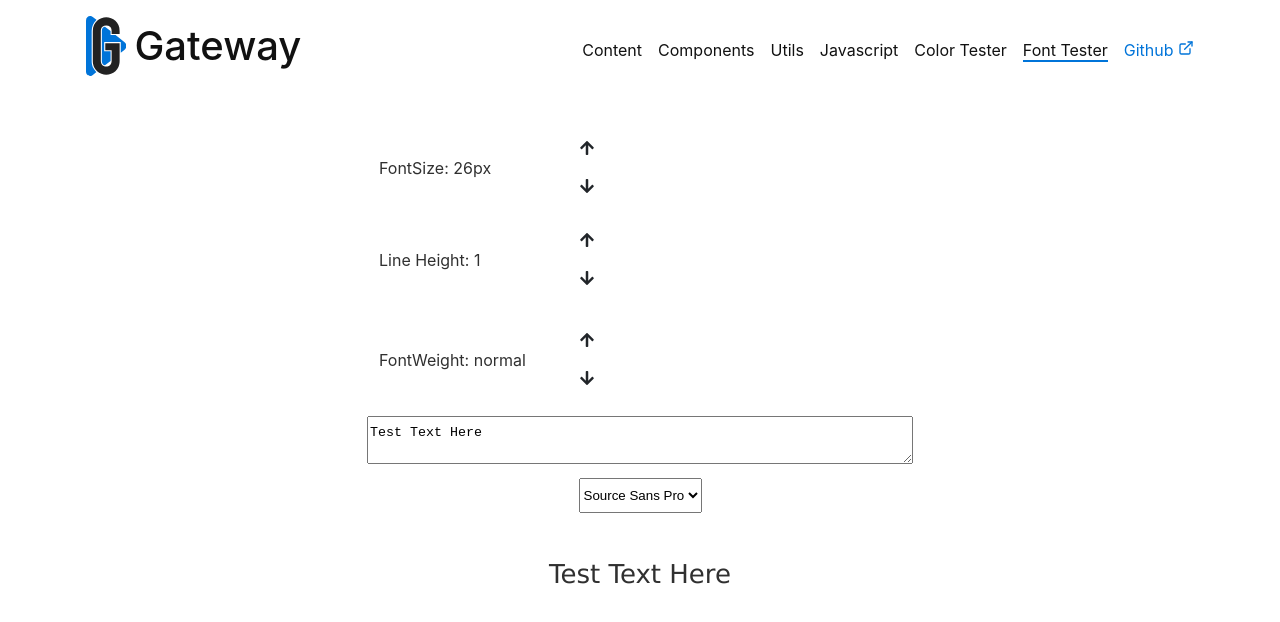
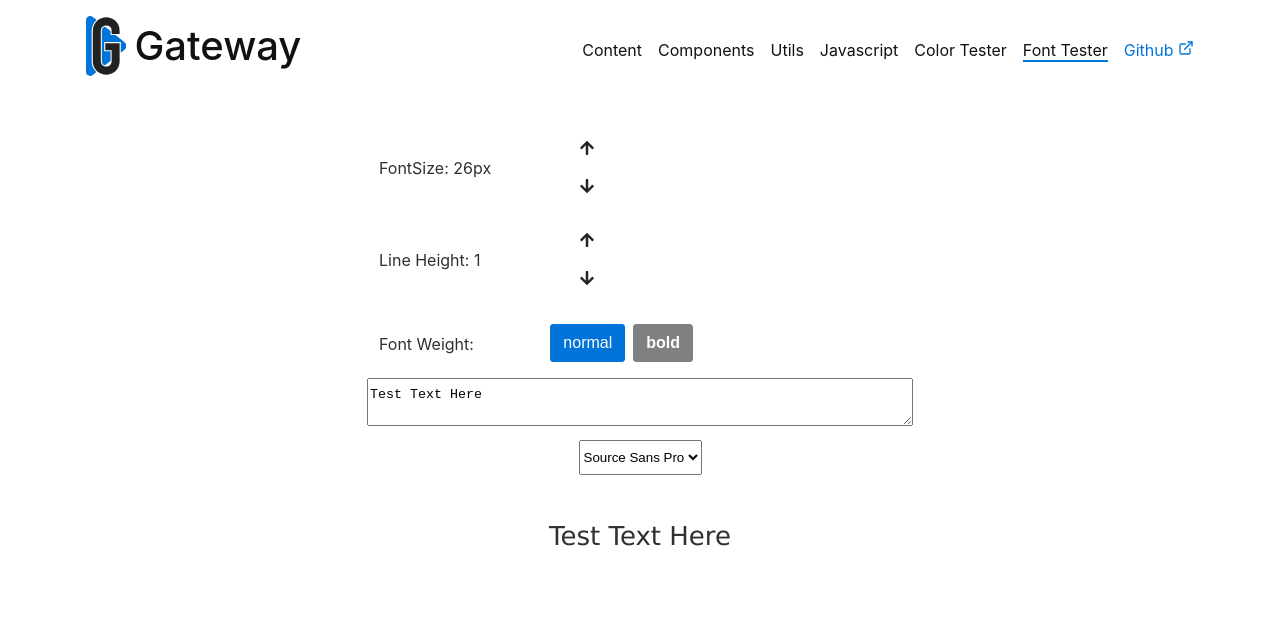
Before and after one commit to FindawayWorld/Solon, a React (Create React App) app: page /#/font-tester in a window 1280 px wide. Shown: the top 622 px of the page. Built offline with nearby package versions, Linux system fonts and the light colour scheme.

Commit message:
added font weight

```diff
--- a/src/pages/FontTester.jsx
+++ b/src/pages/FontTester.jsx
@@ -1,5 +1,7 @@
 import React from 'react';
 import { useState } from 'react';
+import classnames from 'classnames';
+
 import { FaArrowUp, FaArrowDown } from 'react-icons/fa';
 
 const FontTester = (props) => {
@@ -25,23 +27,36 @@ const FontTester = (props) => {
             <div className="row col-xs-8 col-sm-6 mx-auto ">
                 <p className="col-xs-12 col-sm-4 mt-6">Line Height: {lineHeight}</p>
                 <div className="row col-xs-12 col-sm-2 mb-6">
-                    <button className="btn mx-auto" onClick={() => setPxLineHeight(lineHeight + .25)}>
+                    <button className="btn mx-auto" onClick={() => setPxLineHeight(lineHeight + 0.25)}>
                         <FaArrowUp size={16} />
                     </button>
-                    <button className="mx-auto btn" onClick={() => setPxLineHeight(lineHeight - .25)}>
+                    <button className="mx-auto btn" onClick={() => setPxLineHeight(lineHeight - 0.25)}>
                         <FaArrowDown size={16} />
                     </button>
                 </div>
             </div>
             <div className="row col-xs-8 col-sm-6 mx-auto">
                 {' '}
-                <p className="col-xs-12 col-sm-4 mt-6">FontWeight: {weight} </p>
-                <div className="row col-xs-12 col-sm-2 mb-4">
-                    <button className="btn mx-auto" onClick={() => setWeight('bold')}>
-                        <FaArrowUp size={16} />
+                <p className="col-xs-12 col-sm-4 mt-2">Font Weight:</p>
+                <div className="row col-xs-12 col-sm-4 mb-4">
+                    <button
+                        className={classnames('btn', {
+                            'btn-primary': weight === 'normal',
+                            'btn-secondary': weight === 'bold'
+                        })}
+                        onClick={() => setWeight('normal')}
+                    >
+                        normal
                     </button>
-                    <button className="mx-auto btn" onClick={() => setWeight('normal')}>
-                        <FaArrowDown size={16} />
+                    <button
+                        className={classnames('btn ml-2', {
+                            'btn-primary': weight === 'bold',
+                            'btn-secondary': weight === 'normal'
+                        })}
+                        onClick={() => setWeight('bold')}
+                        style={{ fontWeight: 'bold' }}
+                    >
+                        bold
                     </button>
                 </div>
             </div>
@@ -64,7 +79,15 @@ const FontTester = (props) => {
             </div>
 
             <div className="p-6 m-6 txt-center">
-                <h2 style={{ fontSize: `${pxSize}px`, lineHeight: lineHeight, fontFamily: 'Verdana', minWidth: '100%',fontWeight:weight }}>
+                <h2
+                    style={{
+                        fontSize: `${pxSize}px`,
+                        lineHeight: lineHeight,
+                        fontFamily: 'Verdana',
+                        minWidth: '100%',
+                        fontWeight: weight
+                    }}
+                >
                     {text}
                 </h2>
             </div>
```
